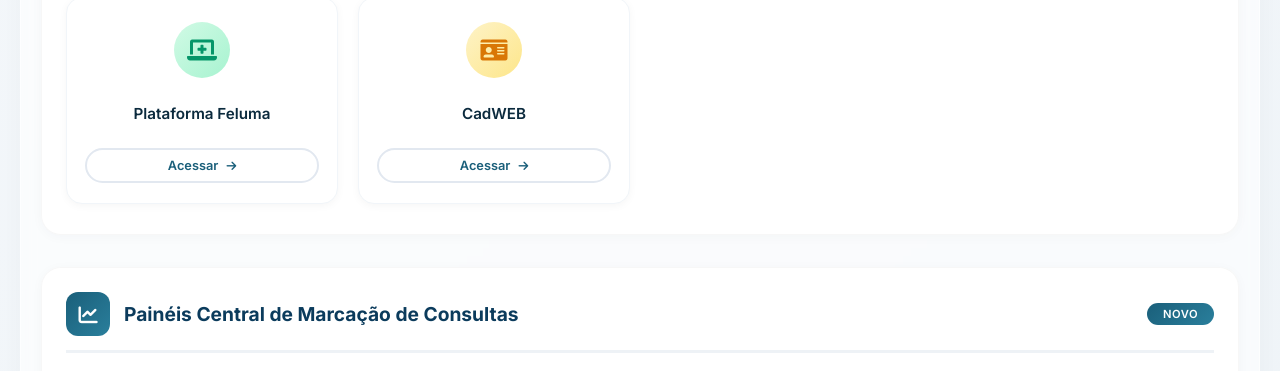
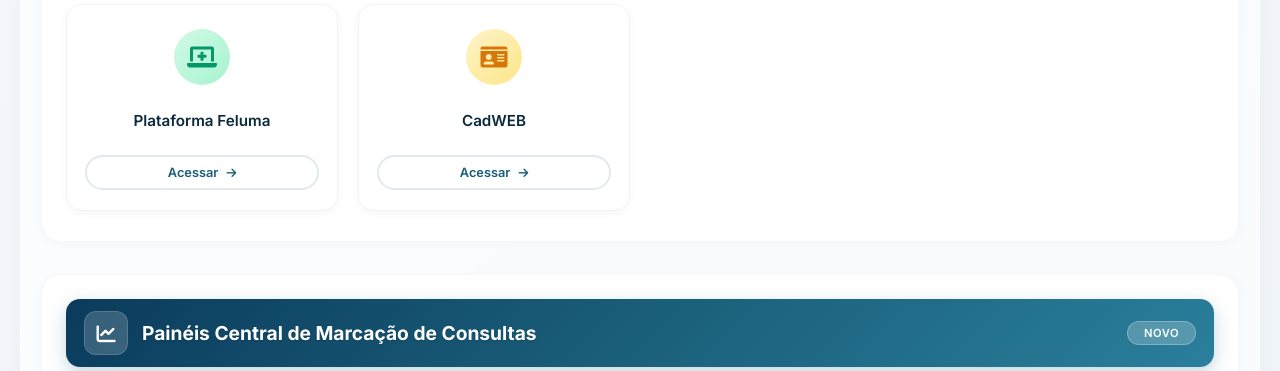
Before and after one commit to regulacaoconsolidados-dot/controledeferramentas, a plain HTML site: page index.html in a window 1280 px wide. Shown: the part 948-1319 px from the top of the page. Drawn offline with Linux system fonts and the light colour scheme.

Commit message:
Update styles.css

```diff
--- a/styles.css
+++ b/styles.css
@@ -287,18 +287,26 @@ body {
     transform: translateY(-2px);
 }
 
-/* ===== TÍTULOS DAS SEÇÕES  ===== */
+/* ===== TÍTULOS DAS SEÇÕES (CUSTOMIZADOS - AZUL COM TEXTO BRANCO) ===== */
 .category-title {
     display: flex;
     align-items: center;
     gap: 14px;
     margin-bottom: 24px;
-    padding-bottom: 14px;
-    border-bottom: 3px solid #eef2f6;
+    padding: 12px 18px;
+    border-radius: 14px;
+    background: linear-gradient(135deg, #0b3b5c 0%, #1a5f7a 50%, #2a7f9c 100%);
     font-size: 1.3rem;
     font-weight: 700;
-    color: #0b3b5c;
+    color: #ffffff;
     position: relative;
+    box-shadow: 0 6px 18px rgba(26, 95, 122, 0.25);
+    border-bottom: none;
+    transition: all 0.3s ease;
+}
+
+.category-section:hover .category-title {
+    box-shadow: 0 8px 24px rgba(26, 95, 122, 0.35);
 }
 
 .category-title .title-icon {
@@ -307,27 +315,31 @@ body {
     justify-content: center;
     width: 44px;
     height: 44px;
-    background: linear-gradient(135deg, #1a5f7a, #2a7f9c);
+    background: rgba(255, 255, 255, 0.18);
     border-radius: 12px;
-    color: white;
+    color: #ffffff;
     font-size: 1.2rem;
     flex-shrink: 0;
     transition: all 0.3s ease;
+    border: 1px solid rgba(255, 255, 255, 0.15);
 }
 
 .category-section:hover .title-icon {
     transform: rotate(-8deg) scale(1.05);
-    box-shadow: 0 4px 15px rgba(26, 95, 122, 0.3);
+    background: rgba(255, 255, 255, 0.28);
+    box-shadow: 0 4px 15px rgba(0, 0, 0, 0.15);
 }
 
 .category-title .title-text {
     flex: 1;
     font-size: 1.2rem;
+    color: #ffffff;
+    text-shadow: 0 1px 2px rgba(0, 0, 0, 0.15);
 }
 
 .category-title .title-badge {
-    background: linear-gradient(135deg, #1a5f7a, #2a7f9c);
-    color: white;
+    background: rgba(255, 255, 255, 0.22);
+    color: #ffffff;
     padding: 4px 16px;
     border-radius: 20px;
     font-size: 0.7rem;
@@ -335,14 +347,20 @@ body {
     text-transform: uppercase;
     letter-spacing: 0.5px;
     white-space: nowrap;
+    border: 1px solid rgba(255, 255, 255, 0.25);
+    backdrop-filter: blur(4px);
 }
 
 .category-title .title-badge.warning {
     background: linear-gradient(135deg, #f59e0b, #d97706);
+    color: #ffffff;
+    border-color: rgba(255, 255, 255, 0.3);
 }
 
 .category-title .title-badge.success {
     background: linear-gradient(135deg, #10b981, #059669);
+    color: #ffffff;
+    border-color: rgba(255, 255, 255, 0.3);
 }
 
 /* ===== CARDS COM ANIMAÇÕES COLORIDAS ===== */
@@ -665,6 +683,7 @@ body {
     .category-title {
         font-size: 1.1rem;
         flex-wrap: wrap;
+        padding: 10px 14px;
     }
 
     .category-title .title-icon {
```
